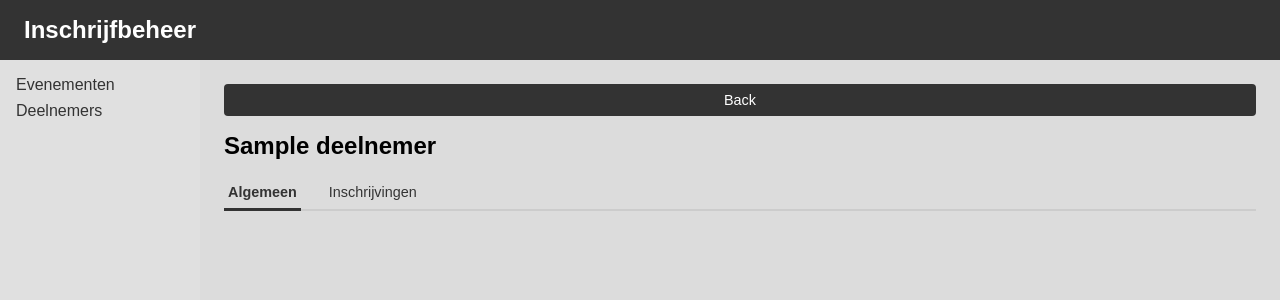
After one commit to ScoutsGidsenVL/inschrijfbeheer, a Django app: template src/templates/deelnemers/deelnemers_base.html in a window 1280 px wide. The commit adds this page. Shown: the top 300 px of the page. Run offline with Django 5.2, Linux system fonts and the light colour scheme; the template is opened without the code that fills it: most values are stand-ins (such as "Sample title", 1, 10 or a date in 2020).

Commit message:
feat: algemene header op /inschrijvingen

```diff
--- /dev/null
+++ b/src/templates/deelnemers/deelnemers_base.html
@@ -0,0 +1,22 @@
+{% extends "base.html" %}
+{% load static %}
+
+{% block extra_headers %}
+    <link rel="stylesheet" href="{% static "styles/evenementen/evenementen_base.css" %}">
+    {% block extra_deelnemer_headers %}{% endblock extra_deelnemer_headers %}
+{% endblock extra_headers %}
+
+{% block content %}
+<div class="evenement-hoofding">
+    <button class="evenement-terug-knop" onclick="history.back()">Back</button>
+    <h1 class="evenement-titel">{{ deelnemer }}</h1>
+    <nav class="evenement-nav">
+        <a href="/deelnemers/{{ deelnemer.id }}" class="geselecteerd">Algemeen</a>
+        <a href="/deelnemers/{{ deelnemer.id }}/inschrijvingen">Inschrijvingen</a>
+    </nav>
+</div>
+
+{% block deelnemer_content %}
+{% endblock deelnemer_content %}
+
+{% endblock content %}
--- a/src/templates/deelnemers/deelnemers_inschrijvingen.html
+++ b/src/templates/deelnemers/deelnemers_inschrijvingen.html
@@ -1,6 +1,6 @@
-{% extends "base.html" %}
+{% extends "deelnemers/deelnemers_base.html" %}
 
-{% block content %}
+{% block deelnemer_content %}
 
 <form method="get" class="inschrijving-filter">
     <label for="aanwezig">Aanwezigheid</label>
@@ -32,4 +32,4 @@
         {% endfor %}
     </tbody>
 </table>
-{% endblock content %}
+{% endblock deelnemer_content %}
```
Also changed, not shown: src/migratie/views/deelnemers_views.py (+7 -3 lines), src/templates/deelnemers/deelnemers_detail.html (+12 -12 lines).
